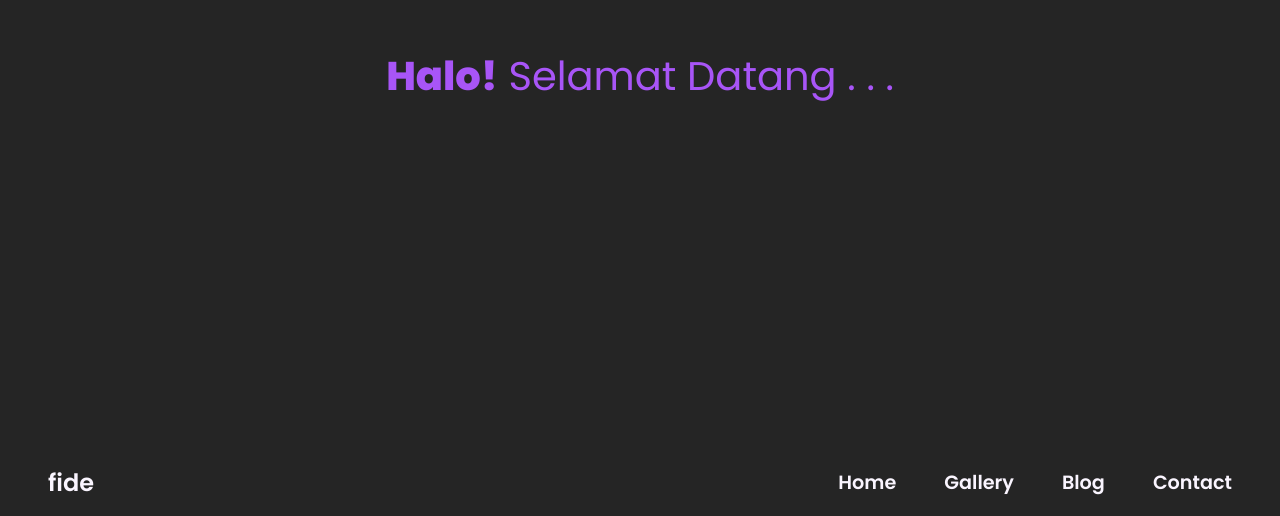
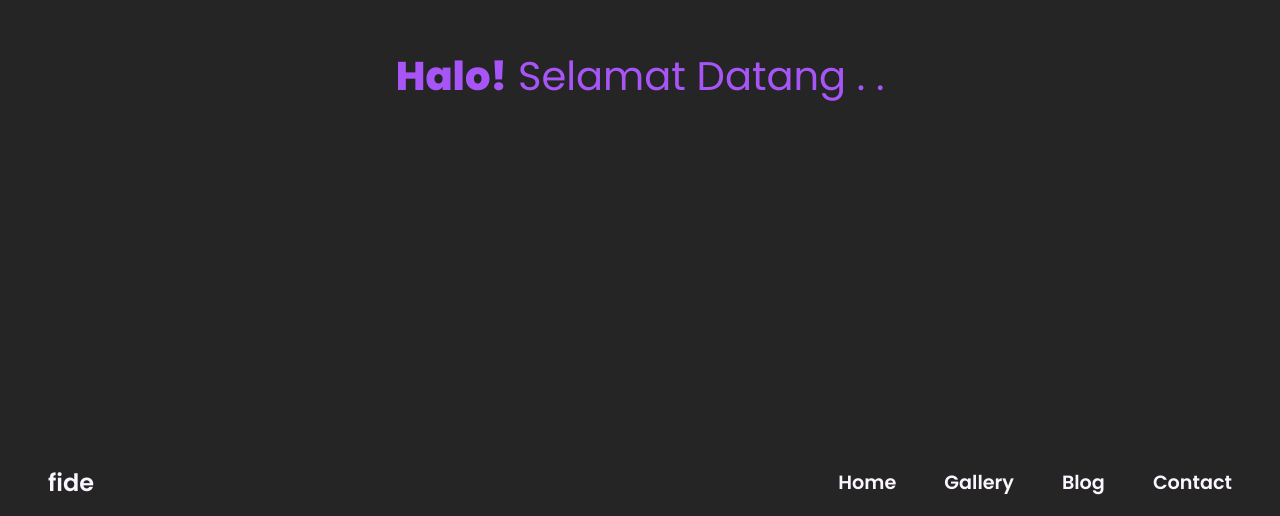
Before and after one commit to fidepng/final3, a plain HTML site: page index.html in a window 1280 px wide. Shown: the part 284-800 px from the top of the page. Drawn offline with Linux system fonts and the light colour scheme.

Commit message:
Update index.html

```diff
--- a/index.html
+++ b/index.html
@@ -14,7 +14,7 @@
 <body>
     <!-- Header dengan judul -->
     <header class="header">
-        <h1 class="title"><span>Halo!</span> Selamat Datang . . .</h1>
+        <h1 class="title"><span>Halo!</span> Selamat Datang . .</h1>
     </header>
 
     <!-- Navigasi dengan sticky -->
```
